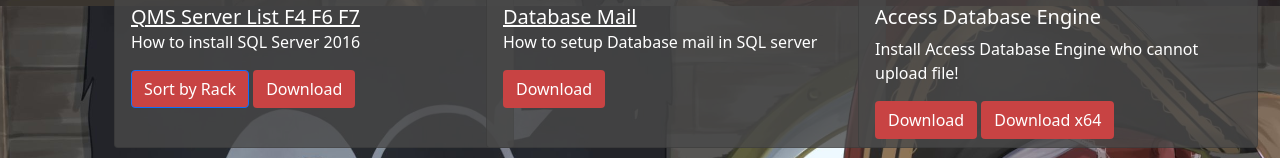
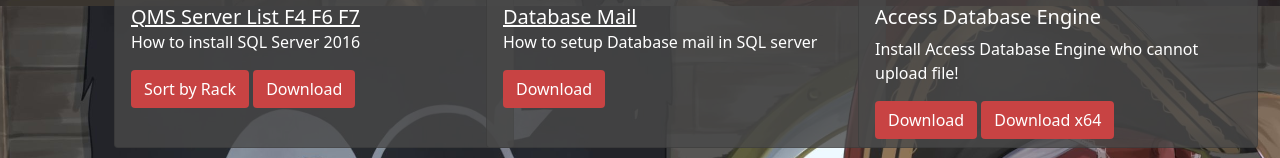
Before and after one commit to nutchaya01/HOT_Web, a plain HTML site: page index.html in a window 1280 px wide. Shown: the part 794-952 px from the top of the page. Drawn offline with nearby package versions, Linux system fonts and the light colour scheme.

Commit message:
fix blue border btn

```diff
--- a/index.html
+++ b/index.html
@@ -122,7 +122,7 @@
                         <div class="card-body">
                           <a href="files/serverlist/QMS-serverlist.pdf" target="_blank" class="card-title h5">QMS Server List F4 F6 F7</a>
                           <p class="card-text">How to install SQL Server 2016</p>
-                          <a href="files/serverlist/qms-server-sort.pdf" target="_blank" class="btn btn-primary btn-DL">Sort by Rack</a>
+                          <a href="files/serverlist/qms-server-sort.pdf" target="_blank" class="btn btn-DL">Sort by Rack</a>
                           <a href="download/serverlist/QMS-serverlist.xlsx" download class="btn btn-DL">Download</a>
                         </div>
                     </div>
```
